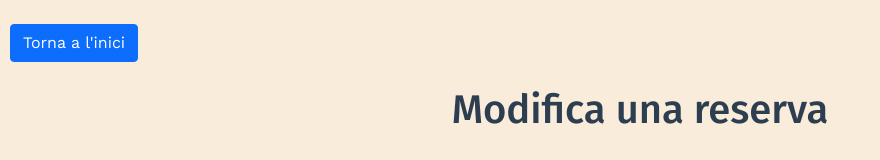
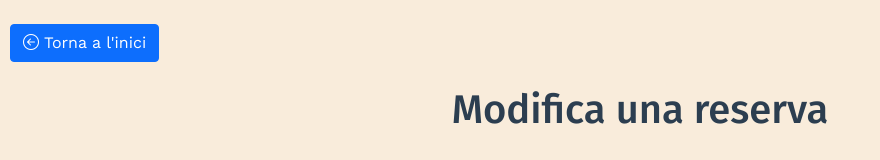
Before and after one commit to ferranfusalba/calendas-client-old, a Vue app: page /#/modifica in a window 1280 px wide. Shown: the top 160 px of the page, without its empty margins (0-880 px from the left). Built offline with nearby package versions, Linux system fonts and the light colour scheme.

Commit message:
home button icon, update reserva refresh

```diff
--- a/src/components/HomeButton.vue
+++ b/src/components/HomeButton.vue
@@ -1,6 +1,6 @@
 <template>
     <div>
-        <button class="btn btn-primary"><router-link to="/" class="text-white tdn">Torna a l'inici</router-link></button>
+        <button class="btn btn-primary"><router-link to="/" class="text-white tdn"><i class="bi bi-arrow-left-circle"></i> Torna a l'inici</router-link></button>
     </div>
 </template>
 
--- a/src/components/ReservaOne.vue
+++ b/src/components/ReservaOne.vue
@@ -745,9 +745,6 @@ export default {
         return false;
       }
     },
-    getInputVal(id) {
-      return document.getElementById(id).value;
-    },
   },
 };
 </script>
```
